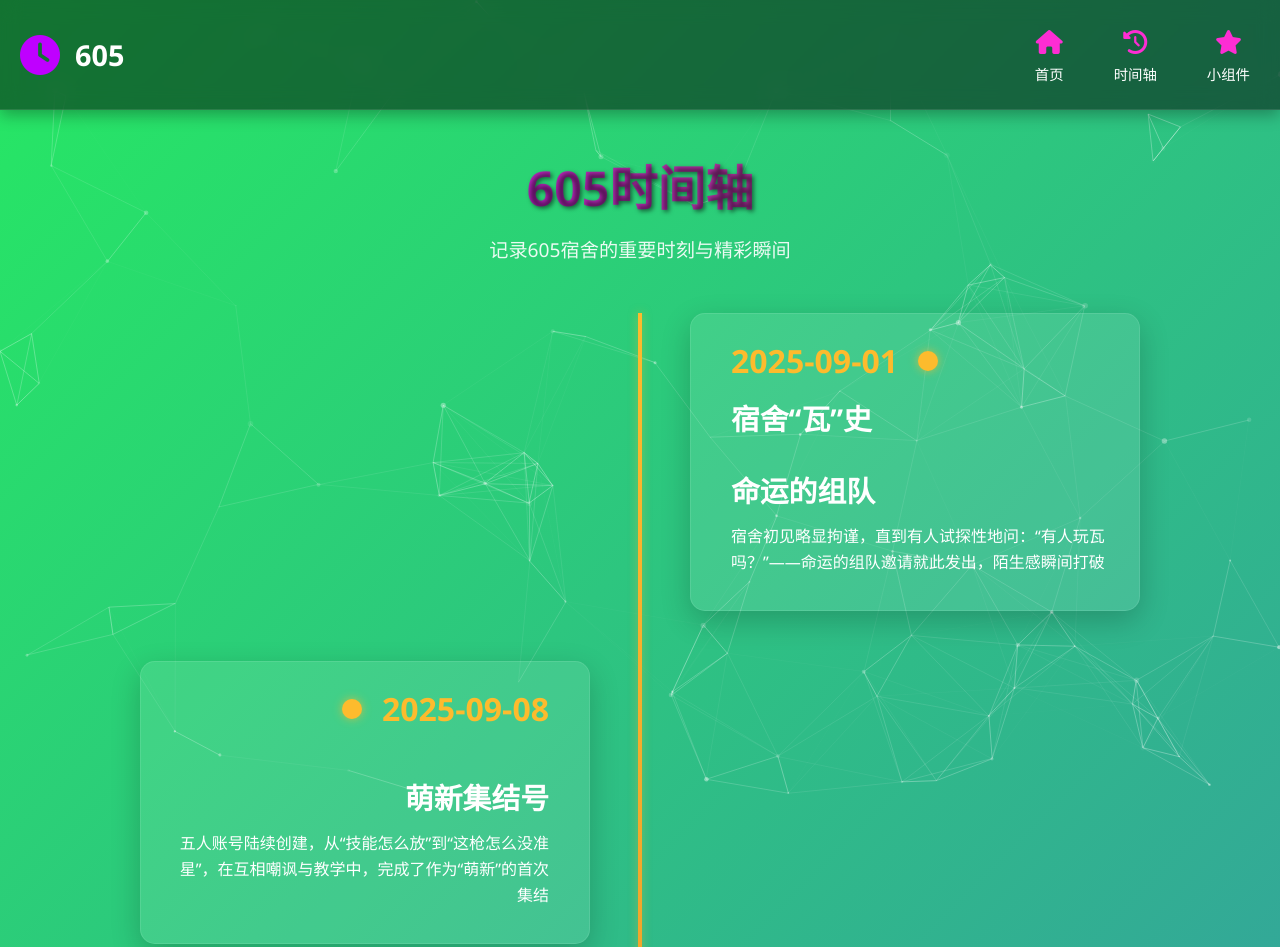
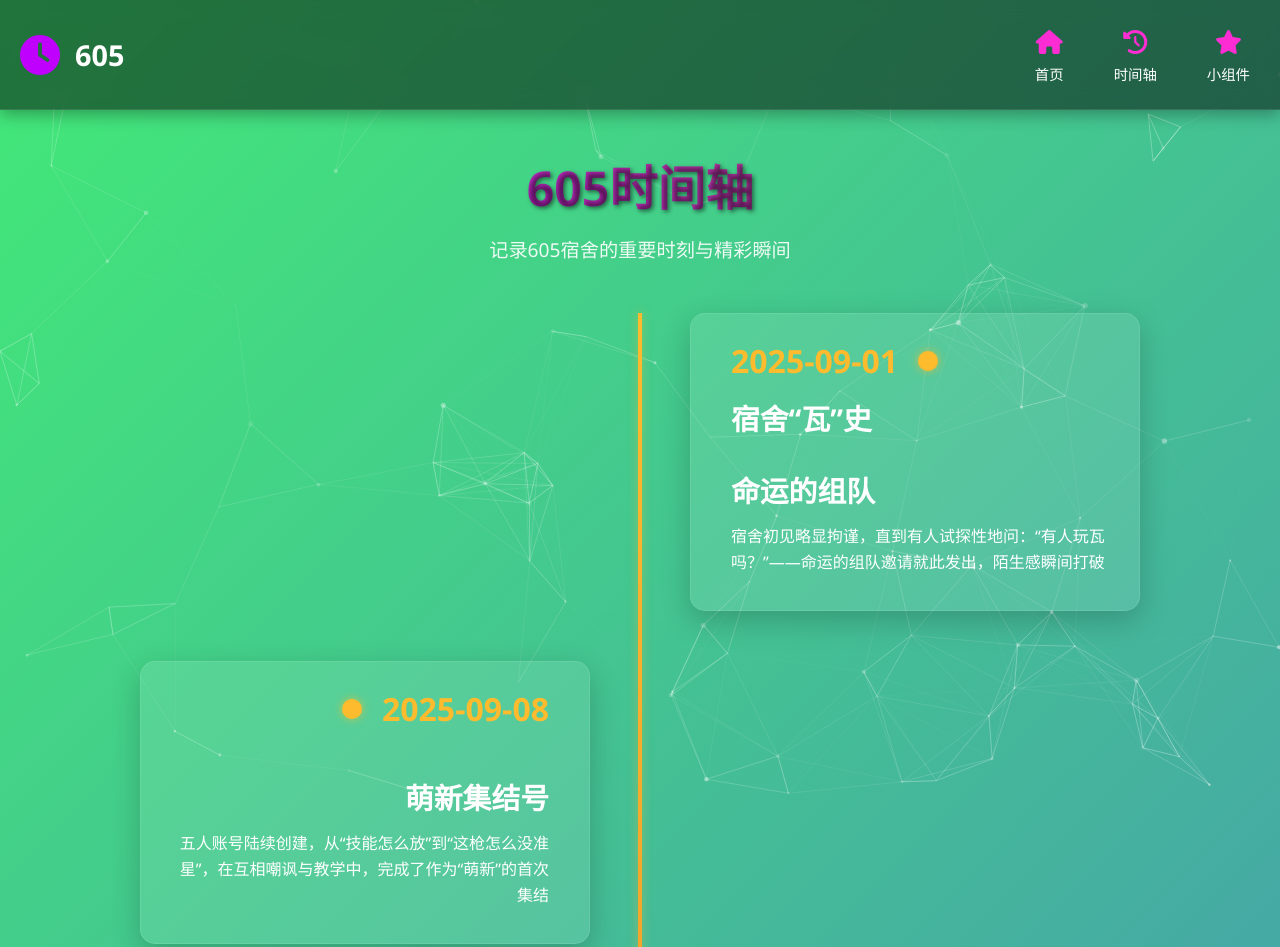
Before and after one commit to 605-bjfu/605-bjfu.github.io, a plain HTML site: page sijianzhou/index.html in a window 1280 px wide. Shown: the top 947 px of the page. Drawn offline with nearby package versions, Linux system fonts and the light colour scheme.

Commit message:
Add files via upload

```diff
--- a/sijianzhou/index.html
+++ b/sijianzhou/index.html
@@ -16,7 +16,7 @@
 
         body
         {
-            background: linear-gradient(135deg, #26e863, #4c2dfd);
+            background: linear-gradient(135deg, #42e977, #4c2dfd);
             color: white;
             min-height: 100vh;
             display: flex;
```
